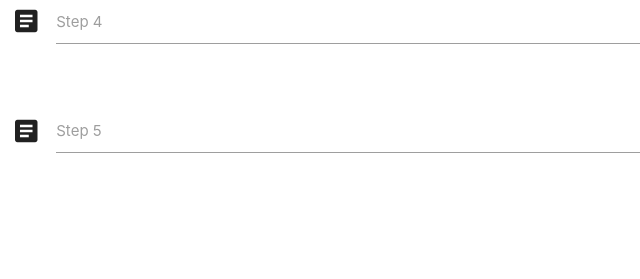
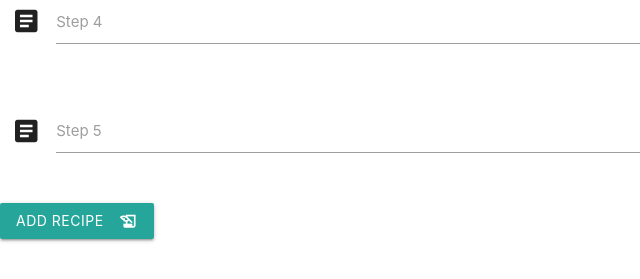
Before and after one commit to Code-Institute-Submissions/ricebowl-milestone3project, a Flask app: page /add_recipe in a window 1280 px wide. Shown: the part 1277-1556 px from the top of the page, without its empty margins (0-640 px from the left). Before the commit the page ends 1430 px from the top, so only its background shows below. Run offline with Flask 2, Linux system fonts and the light colour scheme; data that the repository does not hold is empty; some libraries are stand-ins or nearby versions.

Commit message:
Added submit button to form in addrecipe.html and  linked button to insert recipe in MongoDB

```diff
--- a/app.py
+++ b/app.py
@@ -19,6 +19,12 @@ def get_recipes():
 def add_recipe():
     return render_template("addrecipe.html", courses=mongo.db.courses.find(), cuisines=mongo.db.cuisines.find())
 
+@app.route('/insert_recipe', methods=['POST'])
+def insert_recipe():
+    recipes = mongo.db.recipes
+    recipes.insert_one(request.form.to_dict())
+    return redirect(url_for('get_recipes'))
+
 
 if __name__ == '__main__':
     app.run(host=os.environ.get('IP'),
--- a/templates/addrecipe.html
+++ b/templates/addrecipe.html
@@ -2,7 +2,7 @@
 
 <h3>Add Recipe</h3>
 <div class="row">
-    <form action="" method="POST" class="col s12">
+    <form action="{{ url_for('insert_recipe') }}" method="POST" class="col s12">
         <div class="row">
             <div class="input-field col s12">
                 <i class="material-icons prefix">local_dining</i>
@@ -104,6 +104,11 @@
                 <label for="step_5">Step 5</label>
             </div>
         </div>
+        <div class="row">
+            <button class="btn waves-effect waves-light" type="submit" name="action">Add Recipe
+                <i class="material-icons right">history_edu</i>
+            </button>
+        </div>
     </form>
 </div>
 {% endblock %}
```
